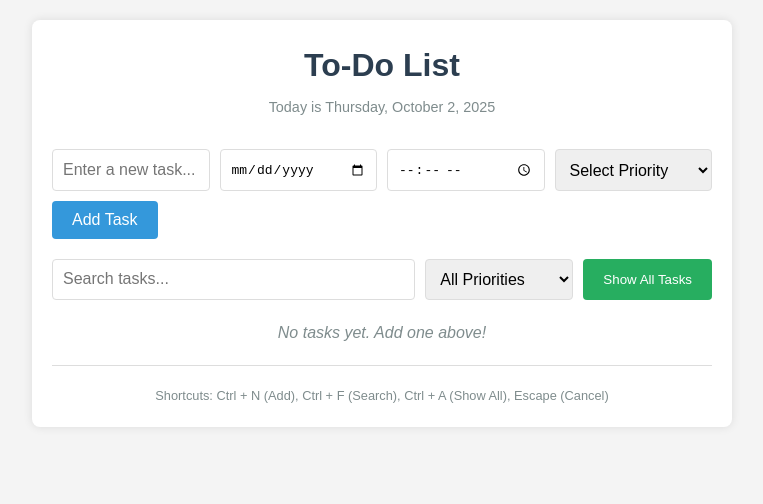
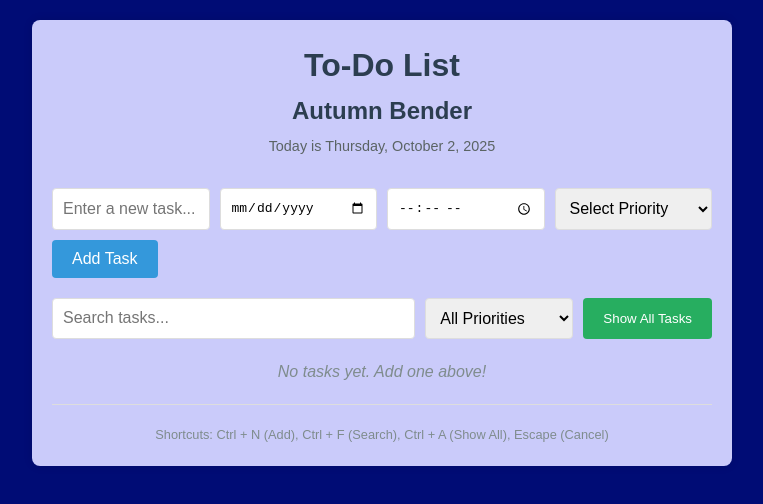
Before and after one commit to autumn-bender/CodingCamp-290925-autumn-bender, a plain HTML site: page Documents/RevoU/index.html in a window 1280 px wide. Shown: the whole page, without its empty margins (258-1021 px from the left). Drawn offline with Linux system fonts and the light colour scheme.

Commit message:
Deskripsi perubahan

```diff
--- a/Documents/RevoU/index.html
+++ b/Documents/RevoU/index.html
@@ -10,6 +10,7 @@
     <div class="container">
         <header>
             <h1>To-Do List</h1>
+            <h2>Autumn Bender</h2>
             <p id="currentDate">Today is Thursday, October 2, 2025</p>
         </header>
 
--- a/Documents/RevoU/style.css
+++ b/Documents/RevoU/style.css
@@ -7,7 +7,7 @@
 
 body {
     font-family: 'Arial', sans-serif;
-    background-color: #f4f4f4;
+    background-color: #000c75;
     color: #333;
     line-height: 1.6;
 }
@@ -16,7 +16,7 @@ body {
     max-width: 700px;
     margin: 0 auto;
     padding: 20px;
-    background: white;
+    background: rgb(202, 203, 250);
     box-shadow: 0 0 10px rgba(0, 0, 0, 0.1);
     border-radius: 8px;
     margin-top: 20px;
@@ -30,11 +30,16 @@ header {
 
 header h1 {
     color: #2c3e50;
+    margin-bottom: 0.5px;
+}
+
+header h2 {
+    color: #2c3e50;
     margin-bottom: 5px;
 }
 
 header p {
-    color: #7f8c8d;
+    color: #5b6464;
     font-size: 0.9em;
 }
 
```
